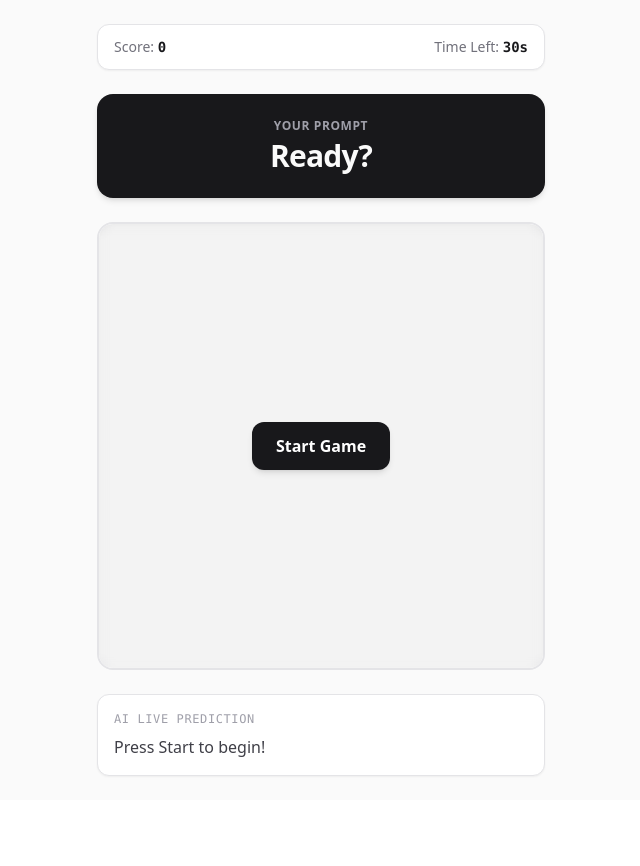
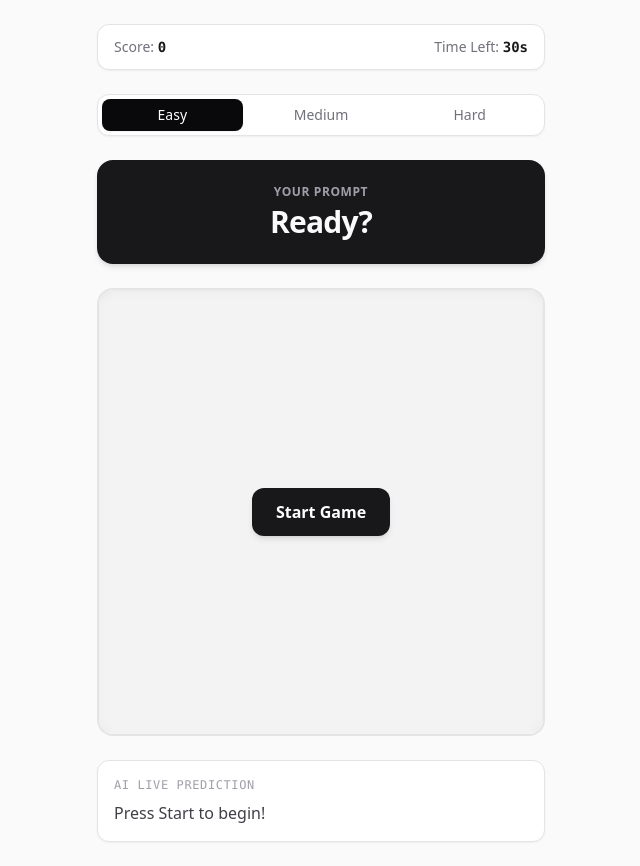
Before and after one commit to BenCorcoran/ai-sketch-game, a Next.js app: page / in a window 1280 px wide. Shown: the whole page, without its empty margins (319-959 px from the left). Before the commit the page ends 800 px from the top, so only its background shows below. Built offline with nearby package versions, Linux system fonts and the light colour scheme.

Commit message:
Add difficuly selector to UI

```diff
--- a/app/page.tsx
+++ b/app/page.tsx
@@ -230,6 +230,25 @@ export default function GamePage() {
           </div>
         </div>
 
+        {/* Difficulty Selector */}
+        {!isPlaying && (
+          <div className="grid grid-cols-3 gap-2 bg-white p-1 rounded-xl border border-zinc-200 shadow-xs text-sm font-medium">
+            {(['easy', 'medium', 'hard'] as Difficulty[]).map((tier) => (
+              <button
+                key={tier}
+                onClick={() => setDifficulty(tier)}
+                className={`py-1.5 capitalize rounded-lg transition-all cursor-pointer text-center ${
+                  difficulty === tier
+                    ? 'bg-zinc-950 text-white shadow-xs'
+                    : 'text-zinc-500 hover:text-zinc-900 hover:bg-zinc-50'
+                }`}
+              >
+                {tier}
+              </button>
+            ))}
+          </div>
+        )}
+
         {/* Word Directive Card */}
         <div className="text-center bg-zinc-900 text-zinc-50 py-6 rounded-2xl shadow-md space-y-1">
           <p className="text-xs tracking-wider uppercase text-zinc-400 font-semibold">Your Prompt</p>
```
